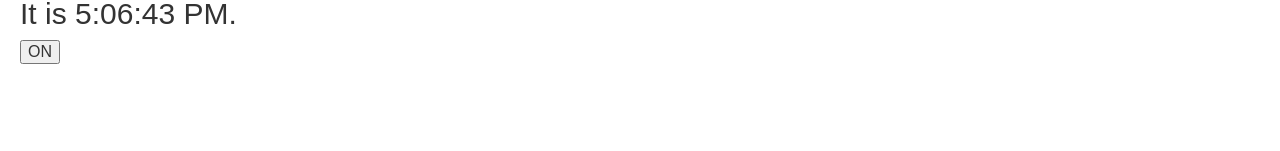
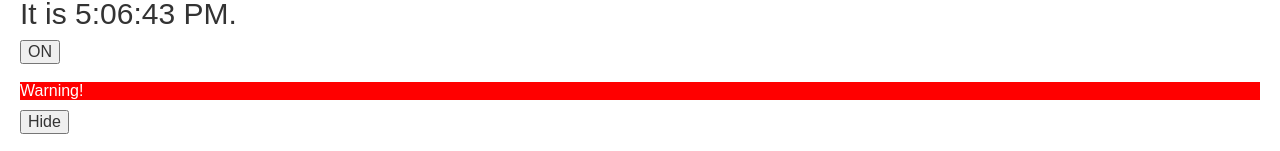
Before and after one commit to bdog72/React_Practice_April, a React app: page / in a window 1280 px wide. Shown: the part 707-858 px from the top of the page. Before the commit the page ends 800 px from the top, so only its background shows below. Built offline with nearby package versions, Linux system fonts and the light colour scheme.

Commit message:
completed another react example

```diff
--- a/src/components/App.js
+++ b/src/components/App.js
@@ -2,6 +2,7 @@
 import App1 from './App1'
 import Clock from './Clock'
 import Toggle from './Toggle'
+import Warning from './Warning'
 import { Image, Jumbotron } from 'react-bootstrap'
 
 class App extends Component {
@@ -14,6 +15,8 @@
       <App1 />
       <Clock />
       <Toggle />
+      <br />
+      <Warning />
     </div>
   }
 }
--- /dev/null
+++ b/src/components/Warning.js
@@ -0,0 +1,37 @@
+import React, { Component } from 'react'
+
+function WarningBanner (props) {
+  if (!props.warn) {
+    return null
+  }
+
+  return (
+    <div className='warning'>
+      Warning!
+    </div>
+  )
+}
+export default class Warning extends Component {
+  constructor (props) {
+    super(props)
+    this.state = {showWarning: true}
+    this.handleToggleClick = this.handleToggleClick.bind(this)
+  }
+
+  handleToggleClick () {
+    this.setState(prevState => ({
+      showWarning: !prevState.showWarning
+    }))
+  }
+
+  render () {
+    return (
+      <div>
+        <WarningBanner warn={this.state.showWarning} />
+        <button onClick={this.handleToggleClick}>
+          {this.state.showWarning ? 'Hide' : 'Show'}
+        </button>
+      </div>
+    )
+  }
+}
--- a/src/styles/screen.scss
+++ b/src/styles/screen.scss
@@ -13,3 +13,9 @@
   margin: 20px;
   font: $base-text-size / 1 $base-font-family;
 }
+
+.warning {
+  background-color: red;
+  color: white;
+  margin-bottom: 10px;
+}
```
Also changed, not shown: src/components/Login.js (added, +43 -0 lines).
